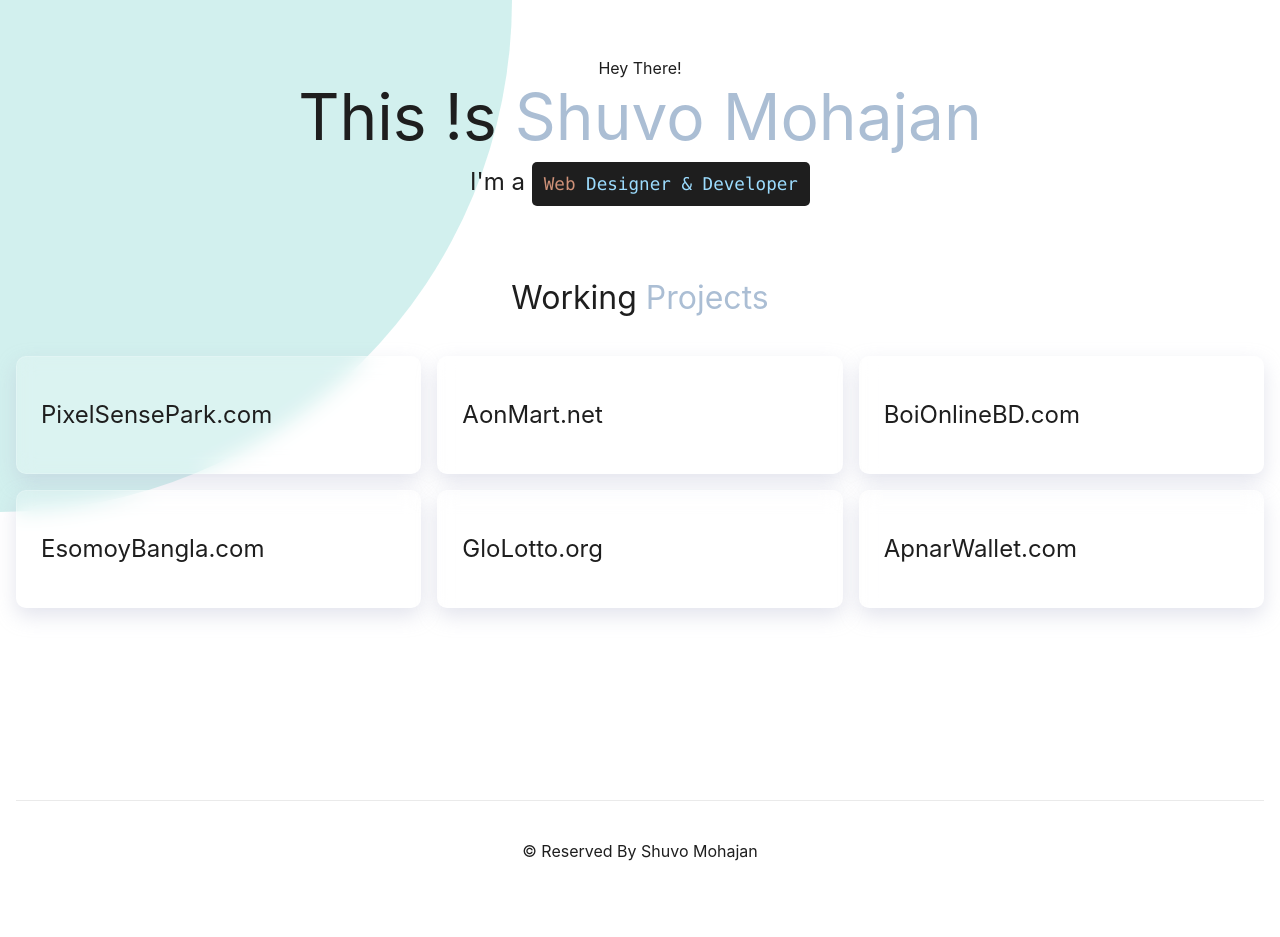
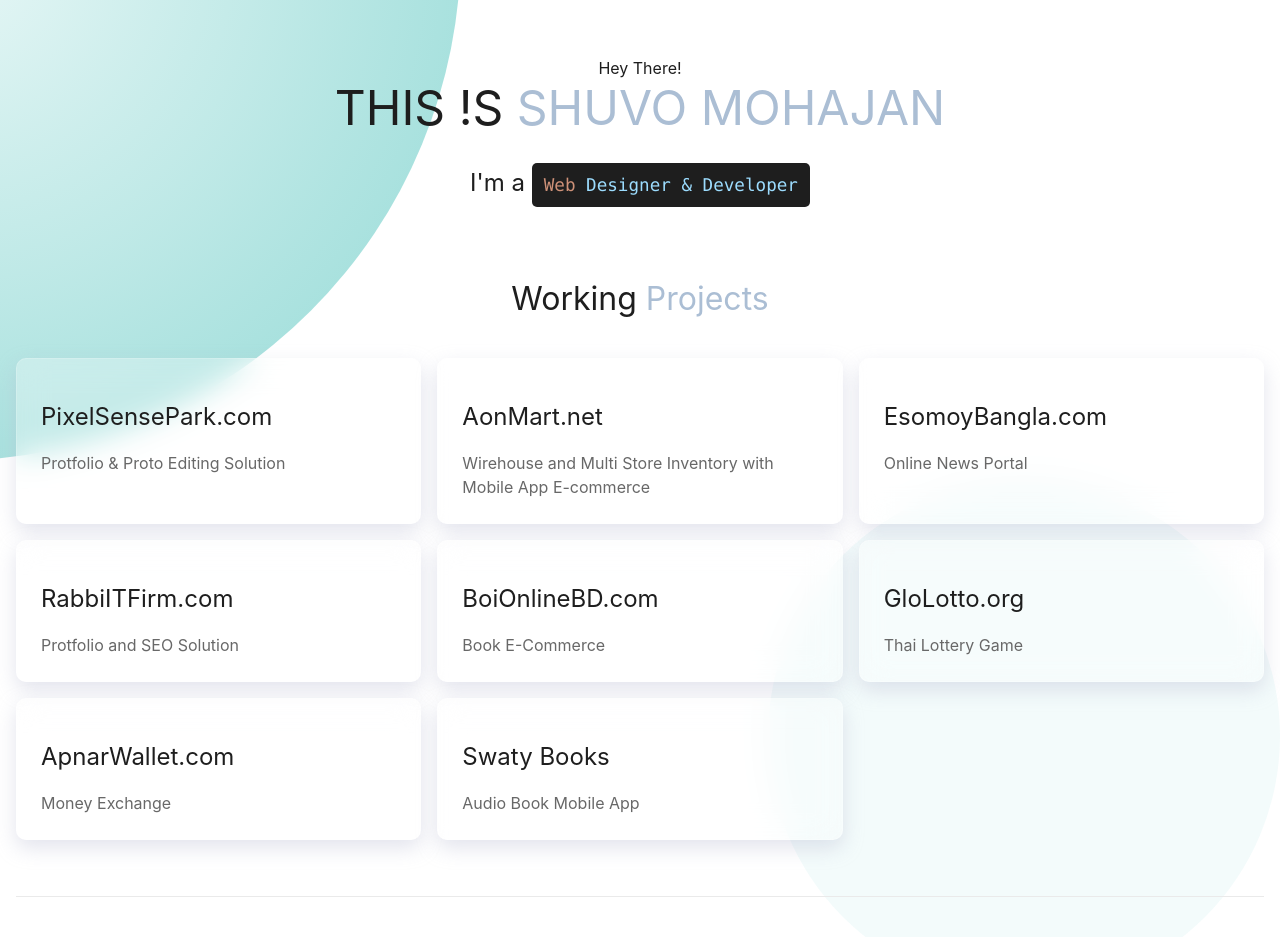
Before and after one commit to shuvomohajan/shuvomohajan.github.io, a Next.js app: page / in a window 1280 px wide. Shown: the top 937 px of the page. Before the commit the page ends 900 px from the top, so only its background shows below. Built offline with nearby package versions, Linux system fonts and the light colour scheme.

Commit message:
small design change and new project added

```diff
--- a/package.json
+++ b/package.json
@@ -16,6 +16,6 @@
   "devDependencies": {
     "autoprefixer": "^10.2.5",
     "postcss": "^8.2.12",
-    "tailwindcss": "^2.1.1"
+    "tailwindcss": "^2.2.4"
   }
 }
--- a/pages/index.js
+++ b/pages/index.js
@@ -10,6 +10,7 @@ export default function Home() {
       </Head>
 
       <div className={styles.bg_design}></div>
+      <div className={styles.bg_design2}></div>
 
       <main className="min-h-screen py-14 text-center">
         <p>Hey There!</p>
@@ -31,26 +32,42 @@ export default function Home() {
         <div className="grid grid-cols-2 md:grid-cols-3 gap-2.5 md:gap-4 mt-10">
           <a href="https://pixelSensePark.com/" target="_blank" className={styles.card}>
             <h3>PixelSensePark.com</h3>
+            <p>Protfolio & Proto Editing Solution</p>
           </a>
 
           <a href="https://aonmart.net/" target="_blank" className={styles.card}>
             <h3>AonMart.net</h3>
+            <p>Wirehouse and Multi Store Inventory with Mobile App E-commerce</p>
+          </a>
+
+          <a href="https://esomoybangla.com/" target="_blank" className={styles.card}>
+            <h3>EsomoyBangla.com</h3>
+            <p>Online News Portal</p>
+          </a>
+
+          <a href="https://rabbiitfirm.com/" target="_blank" className={styles.card}>
+            <h3>RabbiITFirm.com</h3>
+            <p>Protfolio and SEO Solution</p>
           </a>
 
           <a href="https://boionlinebd.com/" target="_blank" className={styles.card}>
             <h3>BoiOnlineBD.com</h3>
-          </a>
-
-          <a href="https://esomoybangla.com/" target="_blank" className={styles.card}>
-            <h3>EsomoyBangla.com</h3>
+            <p>Book E-Commerce</p>
           </a>
 
           <a href="https://glolotto.org/" target="_blank" className={styles.card}>
             <h3>GloLotto.org</h3>
+            <p>Thai Lottery Game</p>
           </a>
 
           <a href="https://apnarwallet.com/exchanges.php" target="_blank" className={styles.card}>
             <h3>ApnarWallet.com</h3>
+            <p>Money Exchange</p>
+          </a>
+
+          <a href="https://apnarwallet.com/exchanges.php" target="_blank" className={styles.card}>
+            <h3>Swaty Books</h3>
+            <p>Audio Book Mobile App</p>
           </a>
         </div>
       </main>
--- a/styles/Home.module.css
+++ b/styles/Home.module.css
@@ -2,13 +2,26 @@
   height: 80vw;
   width: 80vw;
   border-radius: 50%;
-  background-color: hsla(177, 70%, 41%, 0.2);
+  background-image: radial-gradient(rgba(31, 178, 170, 0.1), rgba(31, 178, 170, 0.5));
   position: absolute;
   z-index: -1;
   left: 0;
   top: 0;
-  transform: translate(-50%, -50%);
+  transform: translate(-55%, -55%);
 }
+
+.bg_design2 {
+  content: "";
+  height: 40vw;
+  width: 40vw;
+  border-radius: 50%;
+  background-color: rgba(31, 178, 170, 0.05);
+  position: absolute;
+  z-index: -1;
+  right: 0;
+  top: 60%;
+}
+
 
 .footer {
   width: 100%;
@@ -43,8 +56,9 @@
 .title {
   margin: 0;
   line-height: 1.15;
-  font-size: 4rem;
-  margin-bottom: 10px;
+  font-size: 3rem;
+  margin-bottom: 30px;
+  text-transform: uppercase;
 }
 
 .second_title {
@@ -89,10 +103,10 @@
   transition: color 0.15s ease, background-color 0.15s ease, border-color 0.15s ease;
   overflow: auto;
 
-  background: rgba(255, 255, 255, 0.2);
+  background: rgba(255, 255, 255, 0.3);
   box-shadow: 0 8px 20px 0 rgba(179, 181, 206, 0.37);
-  backdrop-filter: blur(10px);
-  -webkit-backdrop-filter: blur(10px);
+  backdrop-filter: blur(15px);
+  -webkit-backdrop-filter: blur(15px);
   border-radius: 10px;
   border: 1px solid rgba(255, 255, 255, 0.18);
 }
@@ -101,7 +115,11 @@
 .card:focus,
 .card:active {
   color: #fff;
-  background: rgba(30, 30, 30, 0.2);
+  background: rgba(30, 30, 30, 0.3);
+}
+
+.card:hover p {
+  color: whitesmoke;
 }
 
 .card h3 {
@@ -111,8 +129,9 @@
 
 .card p {
   margin: 0;
-  font-size: 1.25rem;
+  font-size: 1rem;
   line-height: 1.5;
+  color: #686868;
 }
 
 .logo {
```
Also changed, not shown: 1 other file (tests, documents, lock files or other folders).
